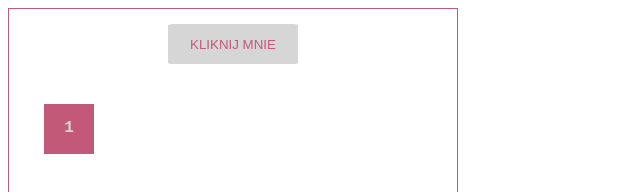
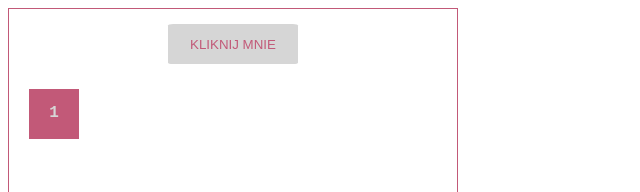
Before and after one commit to agatakk/agatakk.github.io, a plain HTML site: page Samuraj-Projekty/Dodawanie-kwadratow/index.html in a window 1280 px wide. Both pictures are taken after a click on the button "KLIKNIJ MNIE". Shown: the top 192 px of the page, without its empty margins (0-640 px from the left). Drawn offline with Linux system fonts and the light colour scheme.

Commit message:
main.js - dodanie licznika

```diff
--- a/Samuraj-Projekty/Dodawanie-kwadratow/main.js
+++ b/Samuraj-Projekty/Dodawanie-kwadratow/main.js
@@ -1,13 +1,17 @@
 'use strict'
 
 const btn = document.querySelector("button");
+
+let number = 1
 
 const showNumber = () => {
     const wrapper = document.querySelector(".inner_wrapper");
     const div = document.createElement('div');
     wrapper.appendChild(div);
 
-    div.textContent = "1";
+    div.textContent = number;
+    number += 1; //licznik
+
 
 }
 
--- a/Samuraj-Projekty/Dodawanie-kwadratow/style.css
+++ b/Samuraj-Projekty/Dodawanie-kwadratow/style.css
@@ -32,7 +32,6 @@ div{
     height: 80vh;
     width: 100%;
     background-color: white;
-    padding: 15px;
     display: flex;
     flex-direction: row;
     align-items: flex-start;
```
